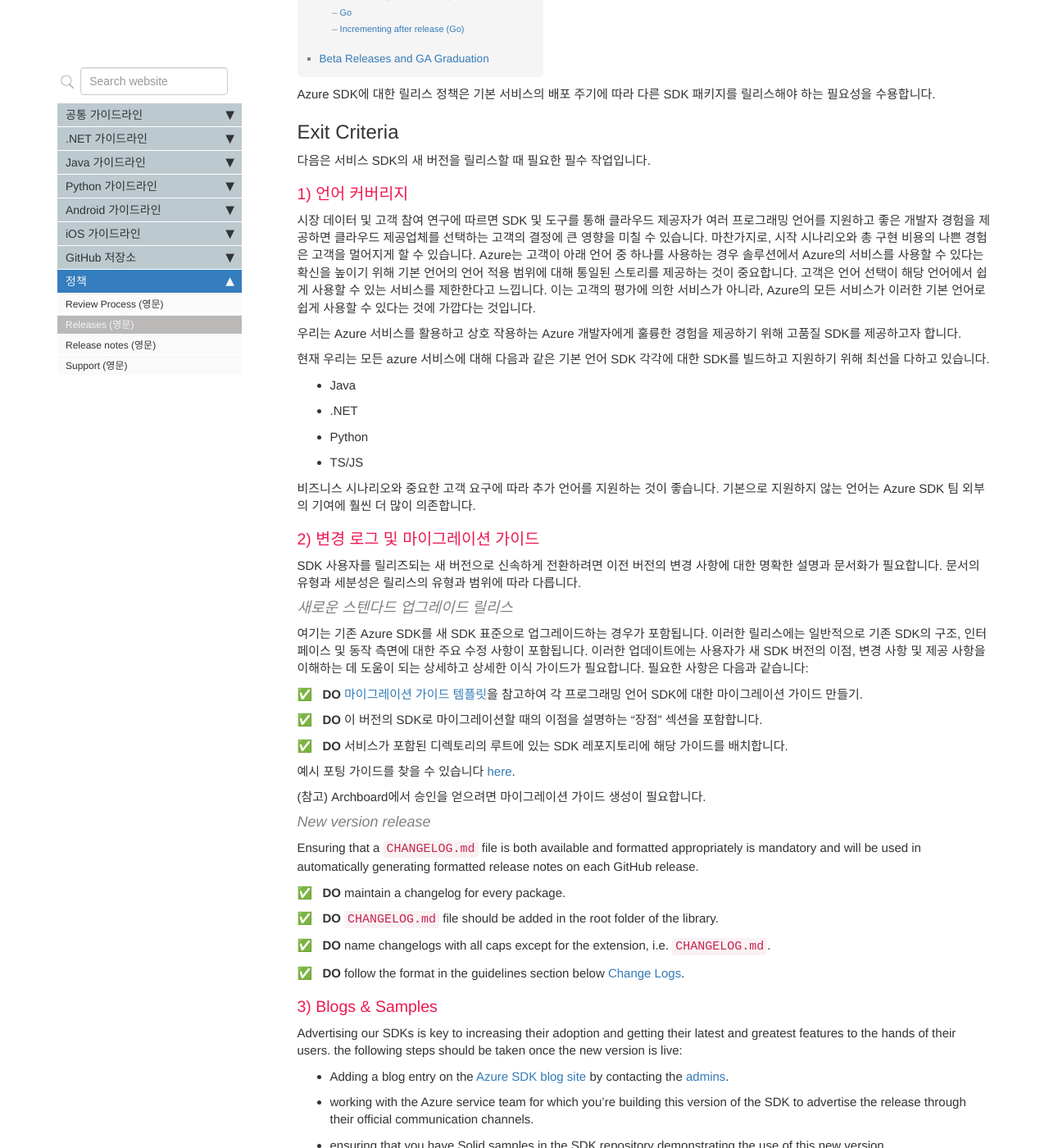
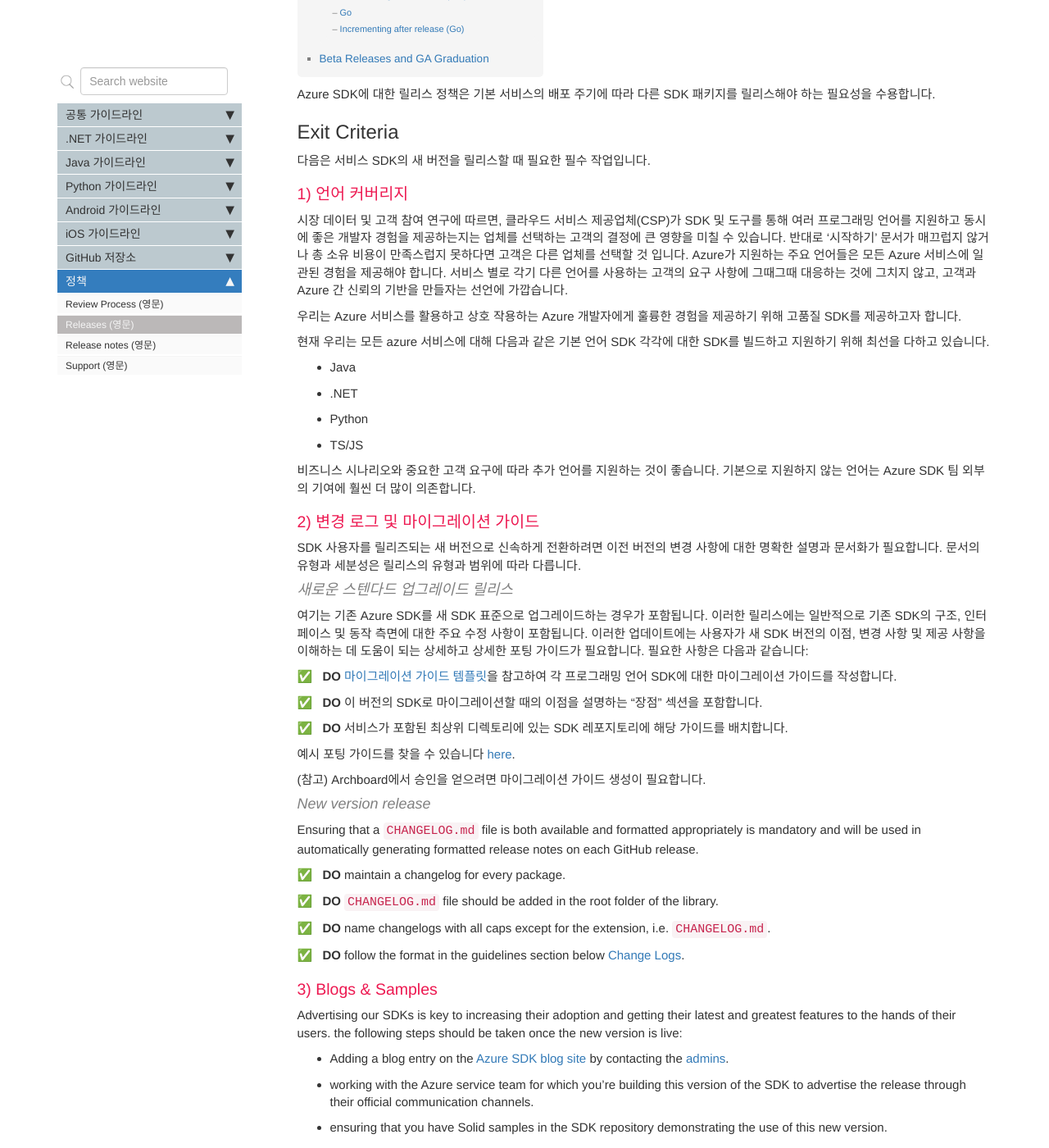
Before and after one commit to Azure/azure-sdk-korean, a Jekyll site: the page built from docs/policies/releases.md, in a window 1280 px wide and 1400 px high, scrolled down 989 px. Shown: the whole window at 82% size. Built offline with Jekyll 4.4.1, drawn with Linux system fonts in a browser that asks for light colours; comment, search, counter and statistics services are not loaded.

Commit message:
문장을 더 매끄럽게

```diff
--- a/docs/policies/releases.md
+++ b/docs/policies/releases.md
@@ -13,8 +13,8 @@ Azure SDK에 대한 릴리스 정책은 기본 서비스의 배포 주기에 따
 
 ### 1) 언어 커버리지
 
-시장 데이터 및 고객 참여 연구에 따르면 SDK 및 도구를 통해 클라우드 제공자가 여러 프로그래밍 언어를 지원하고 좋은 개발자 경험을 제공하면 클라우드 제공업체를 선택하는 고객의 결정에 큰 영향을 미칠 수 있습니다.
-마찬가지로, 시작 시나리오와 총 구현 비용의 나쁜 경험은 고객을 멀어지게 할 수 있습니다. Azure는 고객이 아래 언어 중 하나를 사용하는 경우 솔루션에서 Azure의 서비스를 사용할 수 있다는 확신을 높이기 위해 기본 언어의 언어 적용 범위에 대해 통일된 스토리를 제공하는 것이 중요합니다. 고객은 언어 선택이 해당 언어에서 쉽게 사용할 수 있는 서비스를 제한한다고 느낍니다. 이는 고객의 평가에 의한 서비스가 아니라, Azure의 모든 서비스가 이러한 기본 언어로 쉽게 사용할 수 있다는 것에 가깝다는 것입니다.
+시장 데이터 및 고객 참여 연구에 따르면, 클라우드 서비스 제공업체(CSP)가 SDK 및 도구를 통해 여러 프로그래밍 언어를 지원하고 동시에 좋은 개발자 경험을 제공하는지는 업체를 선택하는 고객의 결정에 큰 영향을 미칠 수 있습니다.
+반대로 '시작하기' 문서가 매끄럽지 않거나 총 소유 비용이 만족스럽지 못하다면 고객은 다른 업체를 선택할 것 입니다. Azure가 지원하는 주요 언어들은 모든 Azure 서비스에 일관된 경험을 제공해야 합니다. 서비스 별로 각기 다른 언어를 사용하는 고객의 요구 사항에 그때그때 대응하는 것에 그치지 않고, 고객과 Azure 간 신뢰의 기반을 만들자는 선언에 가깝습니다.
 
 우리는 Azure 서비스를 활용하고 상호 작용하는 Azure 개발자에게 훌륭한 경험을 제공하기 위해 고품질 SDK를 제공하고자 합니다.
 
@@ -33,13 +33,13 @@ SDK 사용자를 릴리즈되는 새 버전으로 신속하게 전환하려면
 
 #### 새로운 스텐다드 업그레이드 릴리스
 
-여기는 기존 Azure SDK를 새 SDK 표준으로 업그레이드하는 경우가 포함됩니다. 이러한 릴리스에는 일반적으로 기존 SDK의 구조, 인터페이스 및 동작 측면에 대한 주요 수정 사항이 포함됩니다. 이러한 업데이트에는 사용자가 새 SDK 버전의 이점, 변경 사항 및 제공 사항을 이해하는 데 도움이 되는 상세하고 상세한 이식 가이드가 필요합니다. 필요한 사항은 다음과 같습니다:
+여기는 기존 Azure SDK를 새 SDK 표준으로 업그레이드하는 경우가 포함됩니다. 이러한 릴리스에는 일반적으로 기존 SDK의 구조, 인터페이스 및 동작 측면에 대한 주요 수정 사항이 포함됩니다. 이러한 업데이트에는 사용자가 새 SDK 버전의 이점, 변경 사항 및 제공 사항을 이해하는 데 도움이 되는 상세하고 상세한 포팅 가이드가 필요합니다. 필요한 사항은 다음과 같습니다:
 
- {% include requirement/MUST %} [마이그레이션 가이드 템플릿](migration-guide-template.md)을 참고하여 각 프로그래밍 언어 SDK에 대한 마이그레이션 가이드 만들기.
+ {% include requirement/MUST %} [마이그레이션 가이드 템플릿](migration-guide-template.md)을 참고하여 각 프로그래밍 언어 SDK에 대한 마이그레이션 가이드를 작성합니다.
 
  {% include requirement/MUST %} 이 버전의 SDK로 마이그레이션할 때의 이점을 설명하는 "장점" 섹션을 포함합니다.
 
- {% include requirement/MUST %} 서비스가 포함된 디렉토리의 루트에 있는 SDK 레포지토리에 해당 가이드를 배치합니다.
+ {% include requirement/MUST %} 서비스가 포함된 최상위 디렉토리에 있는 SDK 레포지토리에 해당 가이드를 배치합니다.
 
 예시 포팅 가이드를 찾을 수 있습니다 [here](https://github.com/Azure/azure-sdk-for-net/blob/main/sdk/servicebus/Azure.Messaging.ServiceBus/MigrationGuide.md).
 
```
